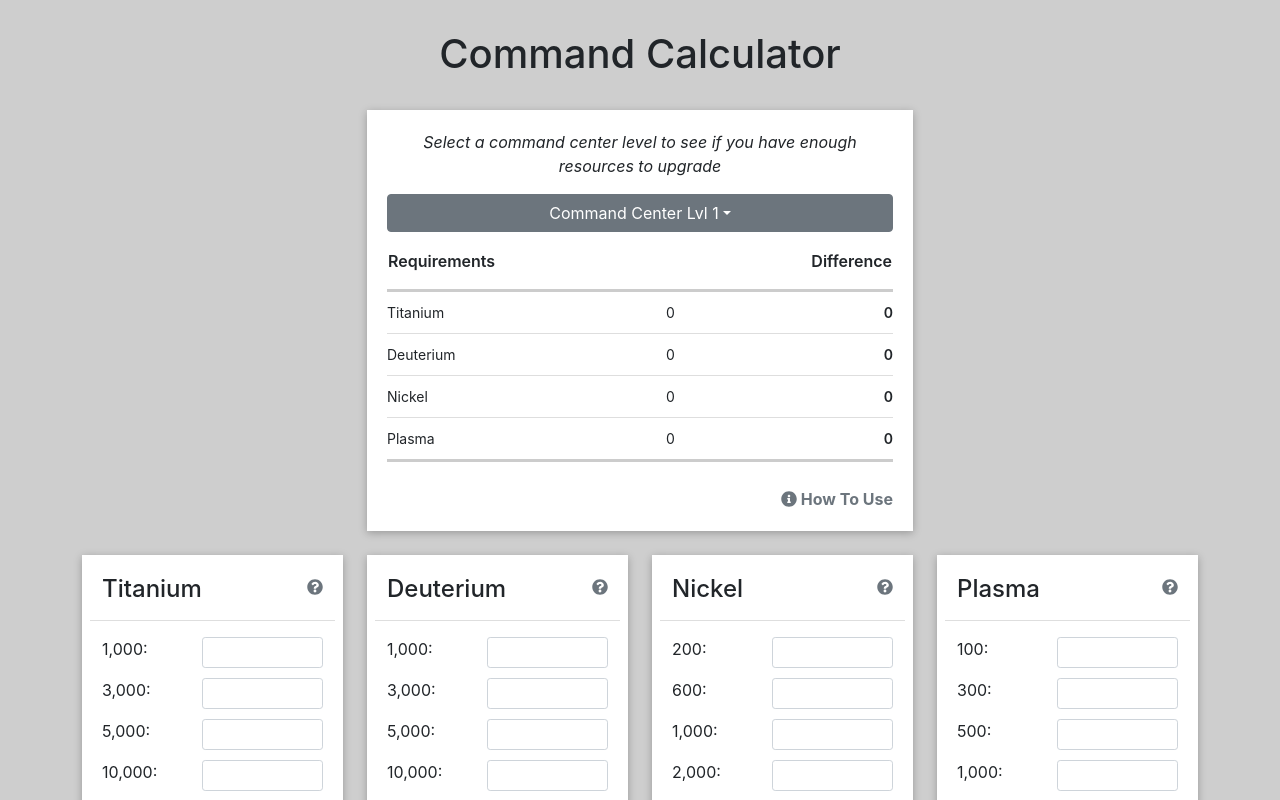
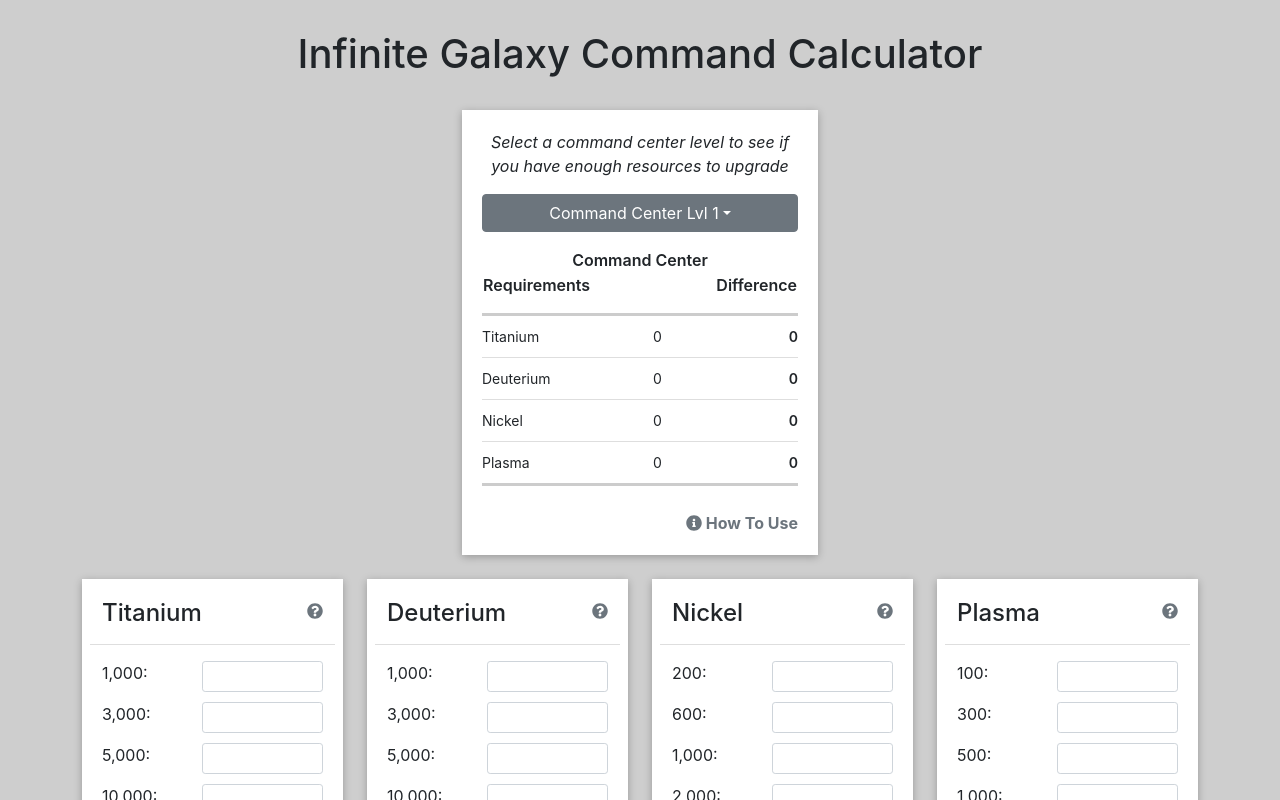
Before and after one commit to SykoNaught/CommandCalculator, a React (Create React App) app: page / in a window 1280 px wide. Shown: the top 800 px of the page. Built offline with nearby package versions, Linux system fonts and the light colour scheme.

Commit message:
figuring out multi building layout

```diff
--- a/src/App.js
+++ b/src/App.js
@@ -47,6 +47,7 @@ function App() {
       ]
     }
     setSelectedCommand(newValues)
+    console.log(newValues)
     calcRequirements(newValues, totalRssByType)
   }
 
@@ -82,10 +83,11 @@ function App() {
     <div className="App">
       <Container>
         <Row>
-          <h1 className="text-center mb2rem">Command Calculator</h1>
+          <h1 className="text-center mb2rem">Infinite Galaxy Command Calculator</h1>
           <Col>
-            <Row className="mb1hrem">
-              <Col lg={{span:6, offset:3}}>
+            <Row className="mb1hrem d-flex justify-content-center">
+
+              <Col lg={6} xl={4} >
                 <Card>
                   <p className="text-center text-italic">Select a command center level to see if you have enough resources to upgrade</p>
 
--- a/src/Components/CommandBlock/CommandTable.js
+++ b/src/Components/CommandBlock/CommandTable.js
@@ -5,6 +5,10 @@ import { faPlusSquare } from '@fortawesome/free-solid-svg-icons'
 
 const CommandTable = (props) => {
     return(
+        <div style={{position:'relative'}}>
+            <div  className="text-center text-600">
+                Command Center
+            </div>
             <table style={{width:"100%"}}>
                 <thead className={`${classes.tableHead}`}>
                     <tr>
@@ -58,6 +62,7 @@ const CommandTable = (props) => {
                     }
                 </tfoot>
             </table>
+        </div>
     )
 }
 
```
Lines whose indentation alone changed are shown as unchanged.
